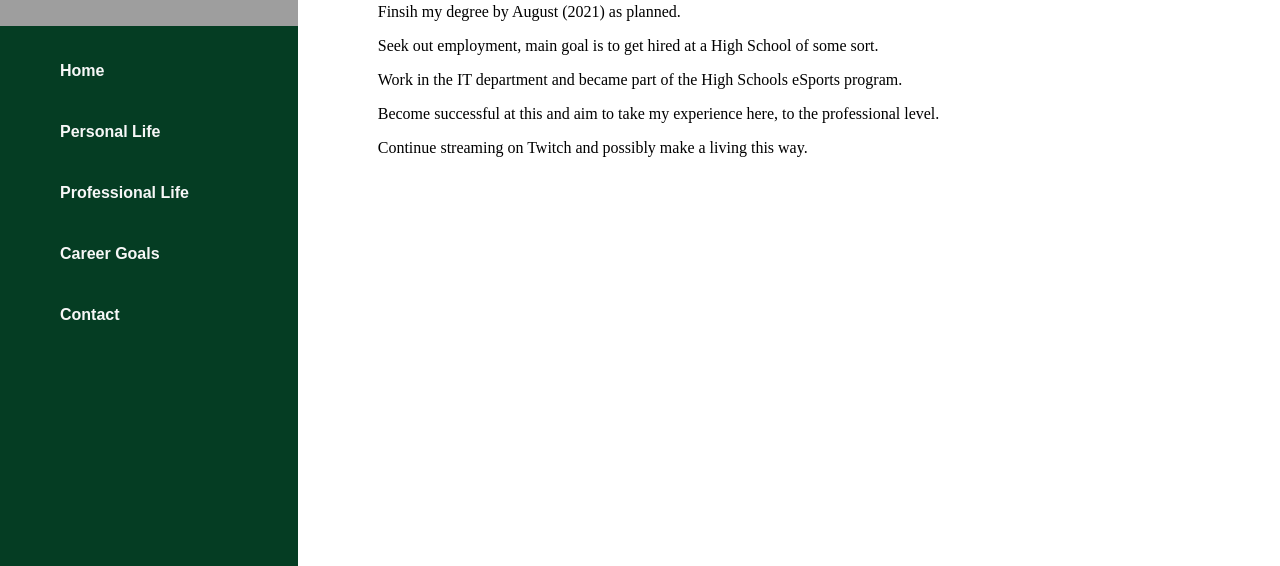
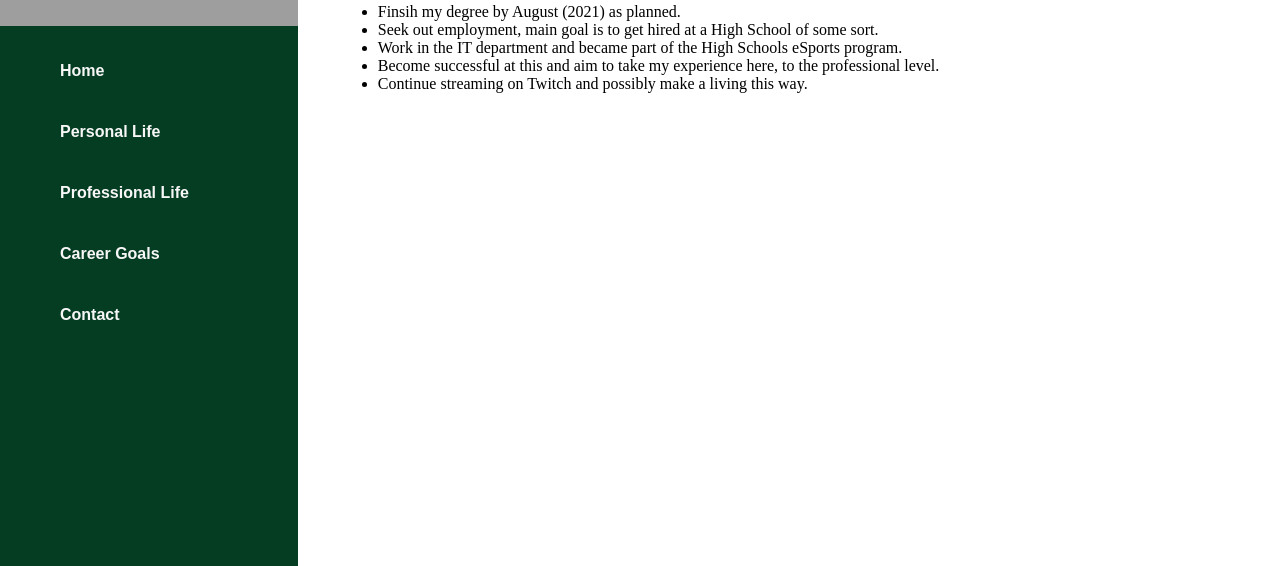
Before and after one commit to Nitrofen10/MyLife, a website: page public/career-goals.html in a window 1280 px wide. Shown: the part 234-800 px from the top of the page. Drawn offline with Linux system fonts and the light colour scheme; grey boxes are pictures that could not be loaded.

```diff
--- a/public/career-goals.html
+++ b/public/career-goals.html
@@ -36,11 +36,14 @@
             <h1 class="page-title">Career Goals</h1>
             <h2 class="intro">What does the future hold?</h2>
             <p>I am currently in school finishing my IT Degree. I will graduate from Colorado State University Global next August (2021)! I have always dreamed of being a professional streamer ever since I started streaming on Twitch, but recently have decided to make sure I have a back-up plan. As far as goals go:</p>
-            <ul>Finsih my degree by August (2021) as planned.</ul>
-            <ul>Seek out employment, main goal is to get hired at a High School of some sort.</ul>
-            <ul>Work in the IT department and became part of the High Schools eSports program.</ul>
-            <ul>Become successful at this and aim to take my experience here, to the professional level.</ul>
-            <ul>Continue streaming on Twitch and possibly make a living this way.<ul>
+
+            <ul>
+                <li>Finsih my degree by August (2021) as planned.</li>
+                <li>Seek out employment, main goal is to get hired at a High School of some sort.</li>
+                <li>Work in the IT department and became part of the High Schools eSports program.</li>
+                <li>Become successful at this and aim to take my experience here, to the professional level.</li>
+                <li>Continue streaming on Twitch and possibly make a living this way.</li>
+            </ul>
 
 
         </div>
```
Also changed, not shown: public/contact.html (+1 -1 lines).
